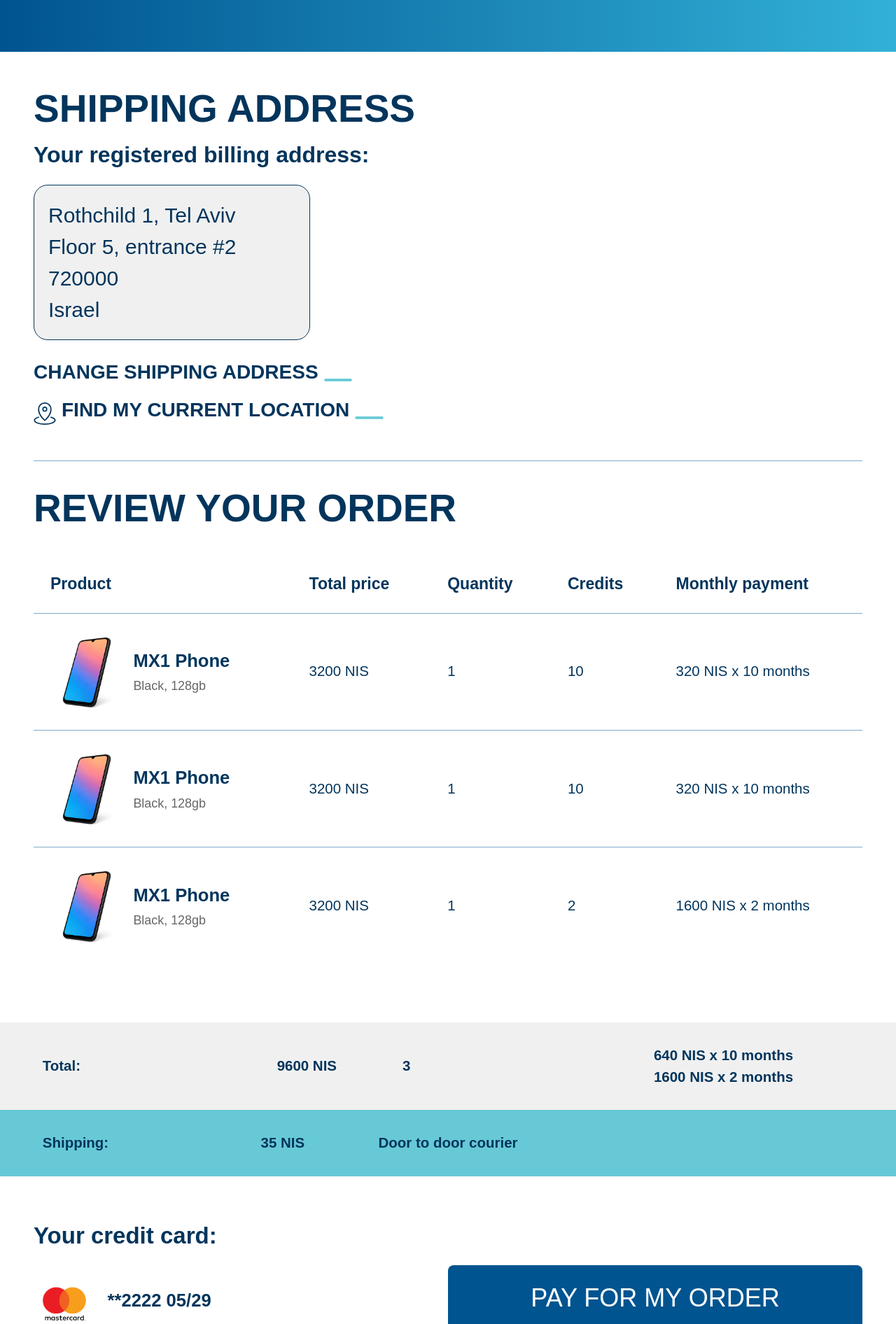
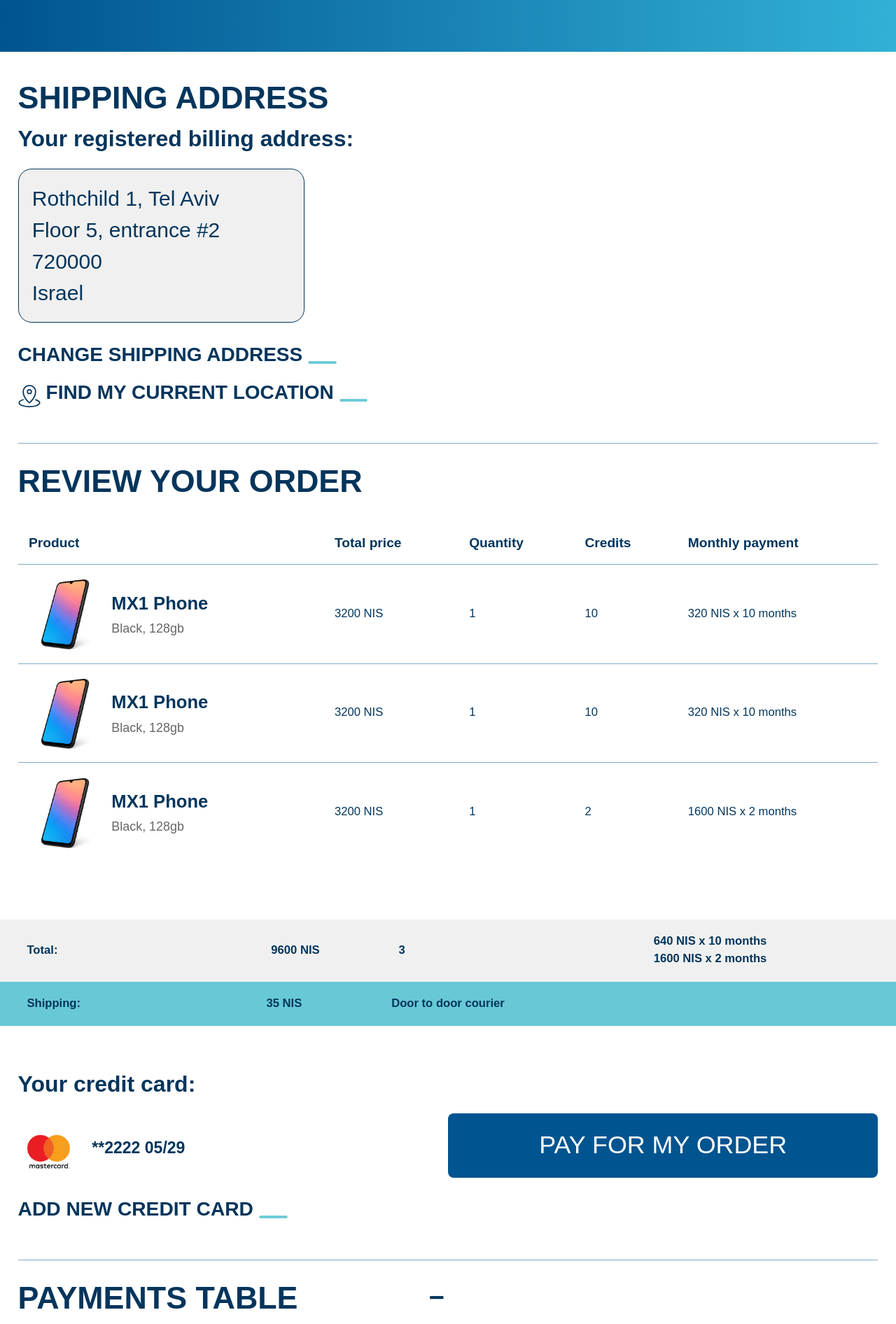
Before and after one commit to Vahan-23/QMobile, a React (Create React App) app: page /payment in a window 1280 px wide. Shown: the part 300-2192 px from the top of the page at 70% size. Built offline with nearby package versions, Linux system fonts and the light colour scheme.

Commit message:
end adaptive 769px

```diff
--- a/src/components/PaymentPage/PaymentPage.css
+++ b/src/components/PaymentPage/PaymentPage.css
@@ -64,9 +64,9 @@
 }
 
 .payment-table-header-cell {
-  padding: clamp(12px, 2vw, 24px);
+  padding: clamp(8px, 1.2vw, 24px);
   text-align: left;
-  font-size: clamp(14px, 1.8vw, 32px);
+  font-size: clamp(12px, 1.5vw, 32px);
   font-weight: bold;
   color: #03355c;
   border-bottom: 1px solid #7fa9c8;
@@ -85,8 +85,8 @@
 }
 
 .payment-table-cell {
-  padding: clamp(16px, 2.5vw, 32px) clamp(12px, 2vw, 24px);
-  font-size: clamp(14px, 1.6vw, 28px);
+  padding: clamp(10px, 1.5vw, 32px) clamp(8px, 1.2vw, 24px);
+  font-size: clamp(12px, 1.3vw, 28px);
   color: #03355c;
   vertical-align: middle;
 }
@@ -145,9 +145,9 @@
 .payment-total-row-content {
   display: grid;
   grid-template-columns: 2fr 1fr 1fr 1fr 2fr;
-  gap: clamp(12px, 2vw, 24px);
+  gap: clamp(8px, 1.2vw, 24px);
   align-items: center;
-  font-size: clamp(16px, 2vw, 36px);
+  font-size: clamp(12px, 1.5vw, 36px);
   padding-top: 0;
   padding-bottom: 0;
   font-weight: bold;
@@ -166,9 +166,9 @@
 .payment-shipping-row-content {
   display: grid;
   grid-template-columns: 2fr 1fr 1fr 1fr 2fr;
-  gap: clamp(12px, 2vw, 24px);
+  gap: clamp(8px, 1.2vw, 24px);
   align-items: center;
-  font-size: clamp(16px, 2vw, 36px);
+  font-size: clamp(12px, 1.5vw, 36px);
   padding-top: 0;
   padding-bottom: 0;
   font-weight: bold;
--- a/src/components/PaymentPage/PaymentPage.jsx
+++ b/src/components/PaymentPage/PaymentPage.jsx
@@ -186,16 +186,16 @@ const PaymentPage = () => {
       </div>
 
       {/* Main Content */}
-      <main className="w-full payment-main max-w-[1895px] mx-auto" style={{ paddingTop: '40px', paddingLeft: '3rem', paddingRight: '3rem', paddingBottom: 0 }}>
+      <main className="w-full payment-main max-w-[1895px] mx-auto" style={{ paddingTop: 'clamp(20px, 2.5vw, 40px)', paddingLeft: 'clamp(1rem, 2vw, 3rem)', paddingRight: 'clamp(1rem, 2vw, 3rem)', paddingBottom: 0 }}>
          {/* Shipping Address Section */}
-         <section className="w-full mb-10 payment-section" style={{ display: 'flex', flexDirection: 'column', minHeight: '400px' }}>
+         <section className="w-full mb-10 payment-section" style={{ display: 'flex', flexDirection: 'column' }}>
            <div>
             <h2
               className="font-bold payment-section-title"
               style={{
                 direction: isRTL ? 'rtl' : 'ltr',
                 fontFamily: isRTL ? 'Arial, sans-serif' : 'inherit',
-                 fontSize: '55px',
+                fontSize: 'clamp(24px, 3.5vw, 55px)',
                 color: '#03355c',
                 marginBottom: 0,
                 paddingBottom: 0
@@ -209,7 +209,7 @@ const PaymentPage = () => {
               style={{
                 direction: isRTL ? 'rtl' : 'ltr',
                 fontFamily: isRTL ? 'Arial, sans-serif' : 'inherit',
-                 fontSize: '32px',
+                fontSize: 'clamp(18px, 2.5vw, 32px)',
                 color: '#03355c',
                 fontWeight: 'bold',
                 marginBottom: 'clamp(10px, 1.5vw, 20px)'
@@ -223,14 +223,14 @@ const PaymentPage = () => {
               style={{
                 direction: isRTL ? 'rtl' : 'ltr',
                 fontFamily: isRTL ? 'Arial, sans-serif' : 'inherit',
-                 fontSize: '30px',
+                fontSize: 'clamp(16px, 2.5vw, 30px)',
                 color: '#03355c',
                 backgroundColor: '#f0f0f0',
-                 padding: '20px',
-                 borderRadius: '20px',
+                padding: 'clamp(12px, 1.5vw, 20px)',
+                borderRadius: 'clamp(12px, 1.5vw, 20px)',
                 border: '1px solid #03355c',
                 marginBottom: 'clamp(15px, 2vw, 25px)',
-                 width: '33.333%'
+                width: 'clamp(200px, 33.333%, 33.333%)'
               }}
             >
                <div>{shippingAddress.street}</div>
@@ -255,7 +255,7 @@ const PaymentPage = () => {
             >
               <span
                 style={{
-                  fontSize: '28px',
+                  fontSize: 'clamp(18px, 2.2vw, 28px)',
                   fontWeight: 'bold',
                   color: '#03355c'
                 }}
@@ -299,7 +299,7 @@ const PaymentPage = () => {
               />
               <span
                 style={{
-                  fontSize: '28px',
+                  fontSize: 'clamp(18px, 2.2vw, 28px)',
                   fontWeight: 'bold',
                   color: '#03355c'
                 }}
@@ -327,8 +327,8 @@ const PaymentPage = () => {
             width: '100%',
             height: '1px',
             backgroundColor: '#7fa9c8',
-            marginBottom: 'clamp(15px, 2vw, 30px)',
-            marginTop: 'clamp(15px, 2vw, 30px)'
+            marginBottom: 'clamp(10px, 1.5vw, 30px)',
+            marginTop: 'clamp(10px, 1.5vw, 30px)'
           }}
         />
 
@@ -339,7 +339,7 @@ const PaymentPage = () => {
             style={{
               direction: isRTL ? 'rtl' : 'ltr',
               fontFamily: isRTL ? 'Arial, sans-serif' : 'inherit',
-              fontSize: '55px',
+              fontSize: 'clamp(24px, 3.5vw, 55px)',
               color: '#03355c',
               marginBottom: 'clamp(15px, 2vw, 30px)'
             }}
@@ -456,7 +456,7 @@ const PaymentPage = () => {
       {/* Total and Shipping rows outside main for full-width background */}
       <div className="w-full hidden min-[769px]:block">
         <div className="payment-total-row-full">
-          <div className="max-w-[1895px] mx-auto" style={{ paddingLeft: '3rem', paddingRight: '3rem' }}>
+          <div className="max-w-[1895px] mx-auto" style={{ paddingLeft: 'clamp(1rem, 2vw, 3rem)', paddingRight: 'clamp(1rem, 2vw, 3rem)' }}>
             <div className="payment-total-row-content">
               <div className="payment-table-cell font-bold">
                 {t.total || 'Total'}:
@@ -475,7 +475,7 @@ const PaymentPage = () => {
           </div>
         </div>
         <div className="payment-shipping-row-full">
-          <div className="max-w-[1895px] mx-auto" style={{ paddingLeft: '3rem', paddingRight: '3rem' }}>
+          <div className="max-w-[1895px] mx-auto" style={{ paddingLeft: 'clamp(1rem, 2vw, 3rem)', paddingRight: 'clamp(1rem, 2vw, 3rem)' }}>
             <div className="payment-shipping-row-content">
               <div className="payment-table-cell font-bold">
                 {t.shipping || 'Shipping'}:
@@ -492,7 +492,7 @@ const PaymentPage = () => {
       </div>
 
           {/* Your Credit Card Section */}
-        <main className="w-full payment-main max-w-[1895px] mx-auto" style={{ paddingTop: '20px', paddingLeft: '3rem', paddingRight: '3rem', paddingBottom: 0 }}>
+        <main className="w-full payment-main max-w-[1895px] mx-auto" style={{ paddingTop: 'clamp(15px, 1.5vw, 20px)', paddingLeft: 'clamp(1rem, 2vw, 3rem)', paddingRight: 'clamp(1rem, 2vw, 3rem)', paddingBottom: 0 }}>
           <section className="w-full mb-10 payment-section">
             <div className="flex flex-col md:flex-row items-start md:items-start justify-between gap-4 payment-credit-card-section">
               <div className="flex flex-col">
@@ -501,7 +501,7 @@ const PaymentPage = () => {
                   style={{
                     direction: isRTL ? 'rtl' : 'ltr',
                     fontFamily: isRTL ? 'Arial, sans-serif' : 'inherit',
-                    fontSize: '33px',
+                    fontSize: 'clamp(20px, 2.5vw, 33px)',
                     color: '#03355c',
                     marginBottom: 'clamp(15px, 2vw, 25px)'
                   }}
@@ -524,7 +524,7 @@ const PaymentPage = () => {
                     style={{
                       direction: isRTL ? 'rtl' : 'ltr',
                       fontFamily: isRTL ? 'Arial, sans-serif' : 'inherit',
-                      fontSize: 'clamp(16px, 2vw, 32px)',
+                      fontSize: 'clamp(14px, 1.8vw, 32px)',
                       color: '#03355c',
                       fontWeight: 'bold',
                       textAlign: 'center'
@@ -541,7 +541,7 @@ const PaymentPage = () => {
                     style={{
                       direction: isRTL ? 'rtl' : 'ltr',
                       fontFamily: isRTL ? 'Arial, sans-serif' : 'inherit',
-                      fontSize: '30px',
+                      fontSize: 'clamp(18px, 2.2vw, 30px)',
                       fontWeight: 'bold',
                       color: '#03355c',
                       textDecoration: 'none',
@@ -570,18 +570,18 @@ const PaymentPage = () => {
                  style={{
                    direction: isRTL ? 'rtl' : 'ltr',
                    fontFamily: isRTL ? 'Arial, sans-serif' : 'inherit',
-                   fontSize: '36px',
+                   fontSize: 'clamp(20px, 2.8vw, 36px)',
                    fontWeight: 100,
                    textTransform: 'uppercase',
                    backgroundColor: '#005490',
                    color: '#ffffff',
                    border: 'none',
-                   padding: 'clamp(12px, 2vw, 20px) clamp(30px, 5vw, 60px)',
+                   padding: 'clamp(12px, 1.5vw, 20px) clamp(20px, 3.5vw, 60px)',
                    borderRadius: '8px',
                    cursor: 'pointer',
                    transition: 'opacity 0.3s',
                    whiteSpace: 'nowrap',
-                   width: '50%'
+                   width: 'clamp(200px, 50%, 50%)'
                  }}
                >
                  {t.payForMyOrder || 'PAY FOR MY ORDER'}
@@ -595,20 +595,20 @@ const PaymentPage = () => {
               width: '100%',
               height: '1px',
               backgroundColor: '#7fa9c8',
-              marginBottom: 'clamp(15px, 2vw, 30px)',
-              marginTop: 'clamp(15px, 2vw, 30px)'
+              marginBottom: 'clamp(10px, 1.5vw, 30px)',
+              marginTop: 'clamp(10px, 1.5vw, 30px)'
           }}
         />
 
           {/* Payments Table Section */}
-          <section className="w-full payment-section" style={{ width: '50%' }}>
+          <section className="w-full payment-section" style={{ width: 'clamp(300px, 50%, 50%)' }}>
           <div className="flex items-center justify-between mb-4">
             <h2
               className="font-bold payment-section-title"
               style={{
                 direction: isRTL ? 'rtl' : 'ltr',
                 fontFamily: isRTL ? 'Arial, sans-serif' : 'inherit',
-                fontSize: '46px',
+                fontSize: 'clamp(24px, 3.5vw, 46px)',
                 color: '#03355c',
                 margin: 0
               }}
@@ -636,9 +636,9 @@ const PaymentPage = () => {
             <div
               className="w-full overflow-x-auto"
               style={{
-                border: '4px solid #03355c',
-                borderRadius: '20px',
-                padding: 'clamp(15px, 2vw, 30px)'
+                border: 'clamp(2px, 0.3vw, 4px) solid #03355c',
+                borderRadius: 'clamp(12px, 1.5vw, 20px)',
+                padding: 'clamp(10px, 1.5vw, 30px)'
               }}
             >
               <table className="w-full payment-schedule-table">
```
Lines whose indentation alone changed are shown as unchanged.
